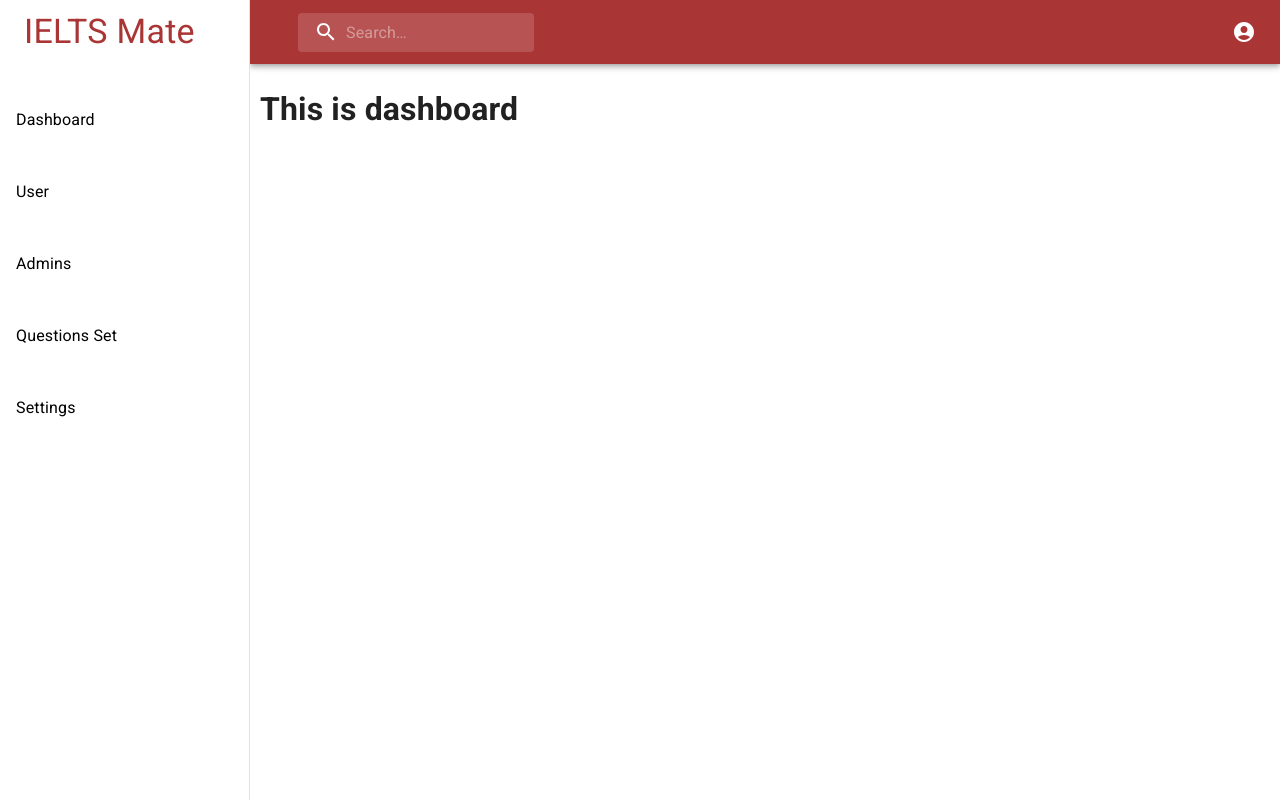
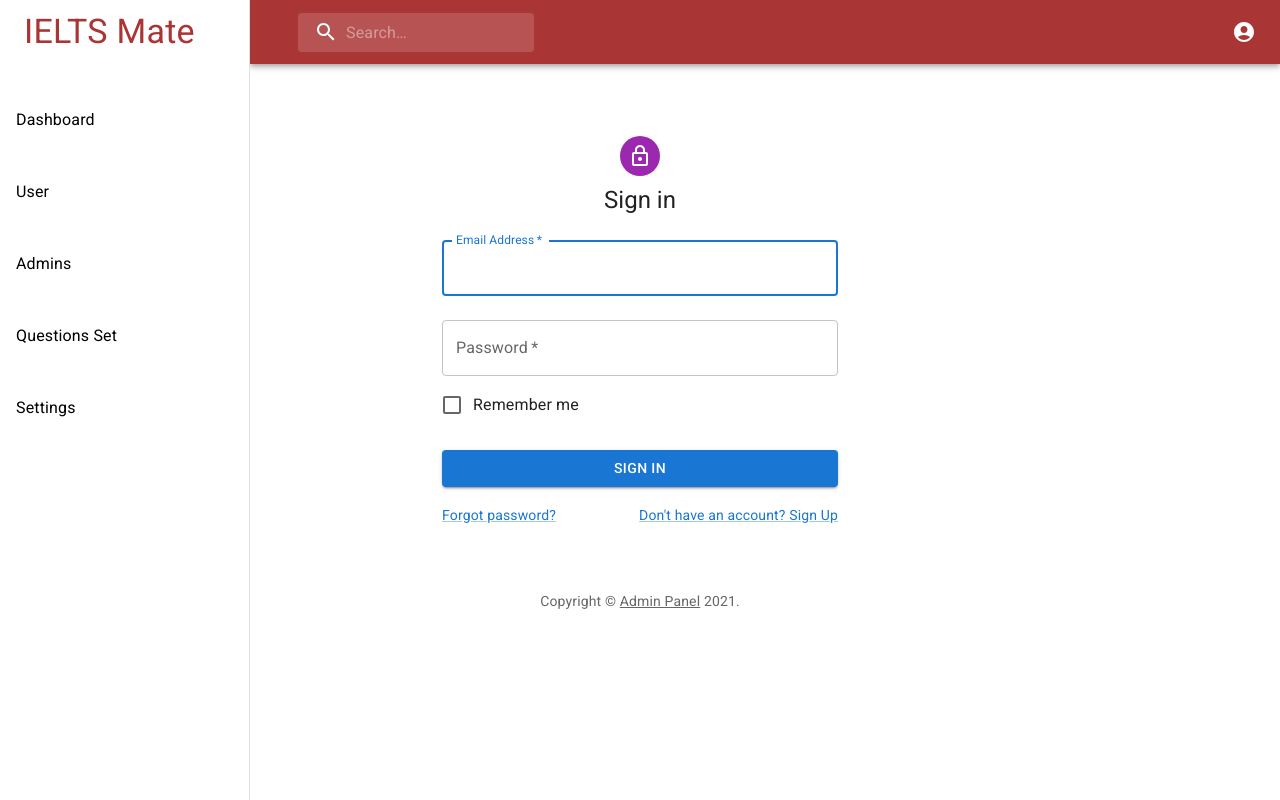
Before and after one commit to rahmanrafi32/Adminpanel-Template, a React (Create React App) app: page / in a window 1280 px wide. Built offline with nearby package versions, Linux system fonts and the light colour scheme.

Commit message:
question set component added

```diff
--- a/src/App.js
+++ b/src/App.js
@@ -18,8 +18,8 @@
     <Router>
       <Sidebar/>
       <Switch>
-        <Route path={"/"} exact component={Dashboard}/>
-        <Route path={"/login"} exact component={Login}/>
+        <Route path={"/dashboard"} component={Dashboard}/>
+        <Route path={"/"} exact component={Login}/>
         <Route path={"/admin"} component={Admins}/>
         <Route path={"/users"} component={Users}/>
         <Route path={"/questionset"} component={QuestionSet}/>
--- a/src/Components/Pages/QuestionSet.jsx
+++ b/src/Components/Pages/QuestionSet.jsx
@@ -1,8 +1,9 @@
 import React from 'react';
 import {styled} from "@mui/material/styles";
+import QuesForm from "./QuesForm";
 
 const Div = styled('div')(({theme}) => ({
-    marginLeft: 260,
+    marginLeft: 250,
     [theme.breakpoints.down('sm')]: {
         marginLeft: 0,
         width: 'auto',
@@ -12,7 +13,7 @@
 const QuestionSet = () => {
     return (
         <Div>
-            <h1>This is questionSet page</h1>
+            <QuesForm/>
         </Div>
     );
 };
```
